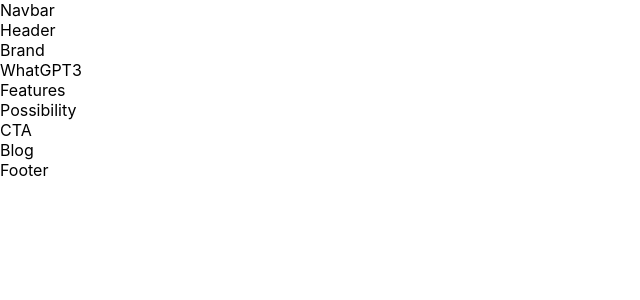
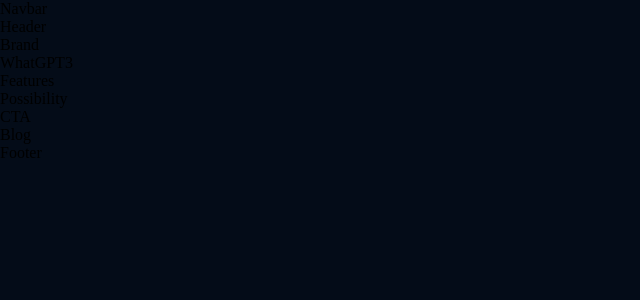
Before and after one commit to adonbiju/React-UI-Designs, a React (Create React App) app in the folder gpt3_ui_design/: page / in a window 1280 px wide. Shown: the top 300 px of the page, without its empty margins (0-640 px from the left). Built offline with nearby package versions, Linux system fonts and the light colour scheme.

Commit message:
configured index.css file

```diff
--- a/gpt3_ui_design/src/App.css
+++ b/gpt3_ui_design/src/App.css
@@ -0,0 +1,10 @@
+* {
+    box-sizing: border-box;
+    padding: 0;
+    margin: 0;
+    scroll-behavior: smooth;
+  }
+
+  body {
+    background: var(--color-bg);
+  }
--- a/gpt3_ui_design/src/index.css
+++ b/gpt3_ui_design/src/index.css
@@ -1,13 +1,14 @@
-body {
-  margin: 0;
-  font-family: -apple-system, BlinkMacSystemFont, 'Segoe UI', 'Roboto', 'Oxygen',
-    'Ubuntu', 'Cantarell', 'Fira Sans', 'Droid Sans', 'Helvetica Neue',
-    sans-serif;
-  -webkit-font-smoothing: antialiased;
-  -moz-osx-font-smoothing: grayscale;
+@import url('https://fonts.googleapis.com/css2?family=Manrope:wght@200;300;400;500;600;700;800&display=swap');
+
+:root {
+  --font-family: 'Manrope', sans-serif;
+
+  --gradient-text: linear-gradient(89.97deg, #AE67FA 1.84%, #F49867 102.67%);
+  --gradient-bar: linear-gradient(103.22deg, #AE67FA -13.86%, #F49867 99.55%);
+
+  --color-bg: #040C18;
+  --color-footer : #031B34;
+  --color-blog: #042c54;
+  --color-text: #81AFDD;
+  --color-subtext: #FF8A71;
 }
-
-code {
-  font-family: source-code-pro, Menlo, Monaco, Consolas, 'Courier New',
-    monospace;
-}
```
